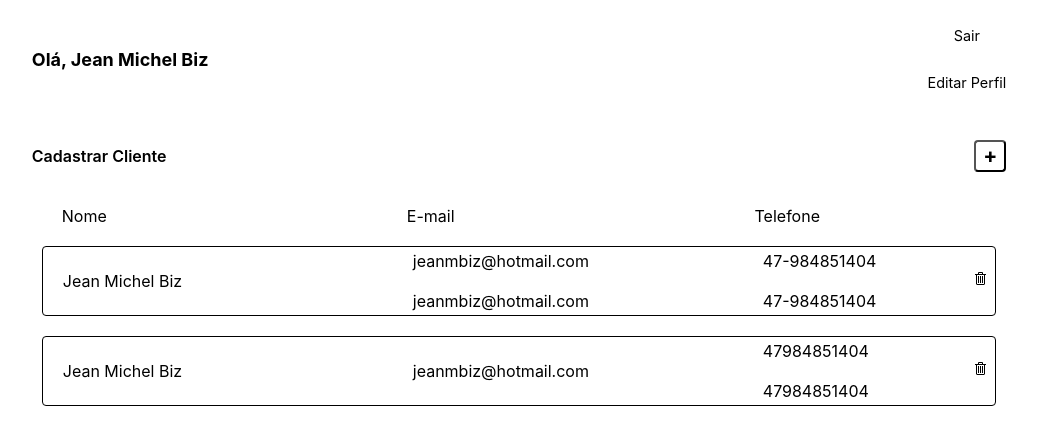
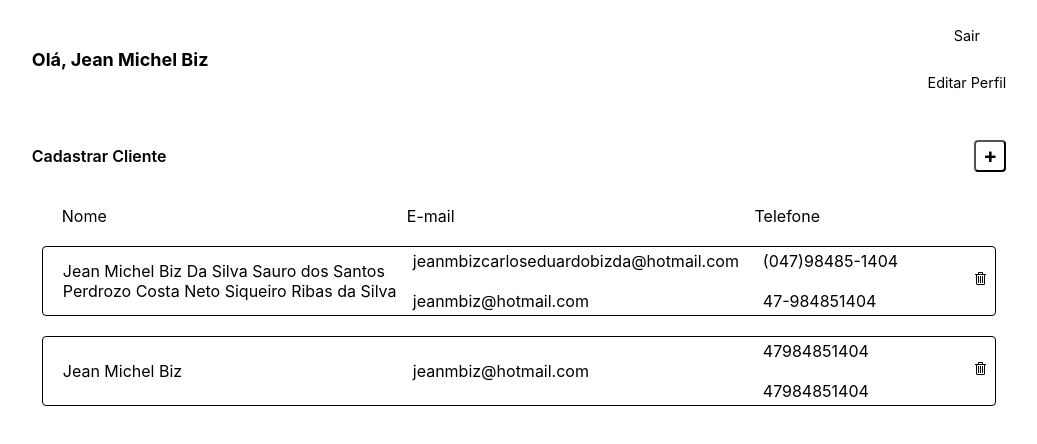
Before and after one commit to jeanmbiz/Cadasto-de-clientes, a React (Create React App) app: page / in a window 1280 px wide. Shown: the top 444 px of the page, without its empty margins (121-1158 px from the left). Built offline with nearby package versions, Linux system fonts and the light colour scheme.

Commit message:
adjustments to header and customer list components

```diff
--- a/src/components/CustomerList/CustomerList.jsx
+++ b/src/components/CustomerList/CustomerList.jsx
@@ -13,14 +13,14 @@ const CustomerList = () => {
     <CustomerListStyled>
          <li >
           <div>
-          <h1>Jean Michel Biz</h1>
+          <h1>Jean Michel Biz Da Silva Sauro dos Santos Perdrozo Costa Neto Siqueiro Ribas da Silva</h1>
           </div>
           <div>
-          <h2>jeanmbiz@hotmail.com</h2>
+          <h2>jeanmbizcarloseduardobizda@hotmail.com</h2>
           <h2>jeanmbiz@hotmail.com</h2>
           </div>
           <div>
-          <h3>47-984851404</h3>
+          <h3>(047)98485-1404</h3>
           <h3>47-984851404</h3>
           </div>
           <section>
--- a/src/components/Header/Header.jsx
+++ b/src/components/Header/Header.jsx
@@ -5,7 +5,7 @@ const Header = () => {
   return (
     <HeaderStyled>
       <div className="headerContainer mainContainer">
-        <h1>Olá, Jean Michel Biz </h1>
+        <h1>Olá, Jean Michel Biz</h1>
         <div>
         <h2>Sair</h2>
         <h2>Editar Perfil</h2>
```
